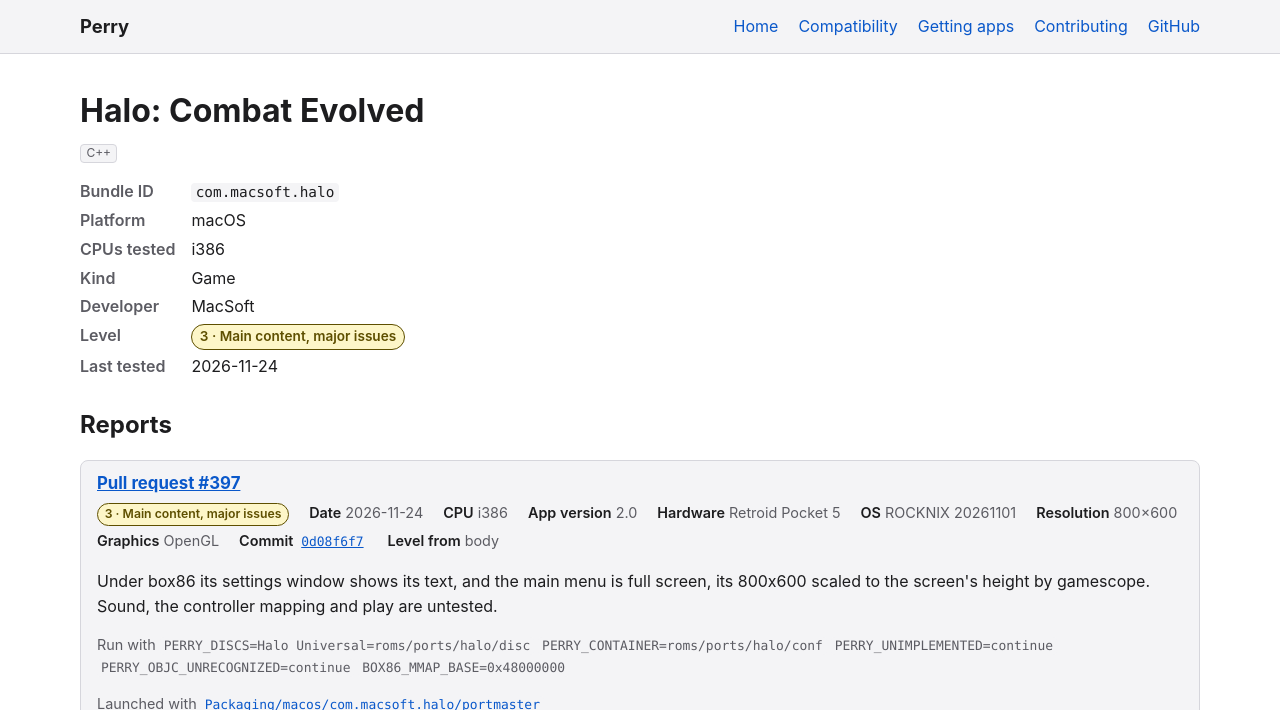
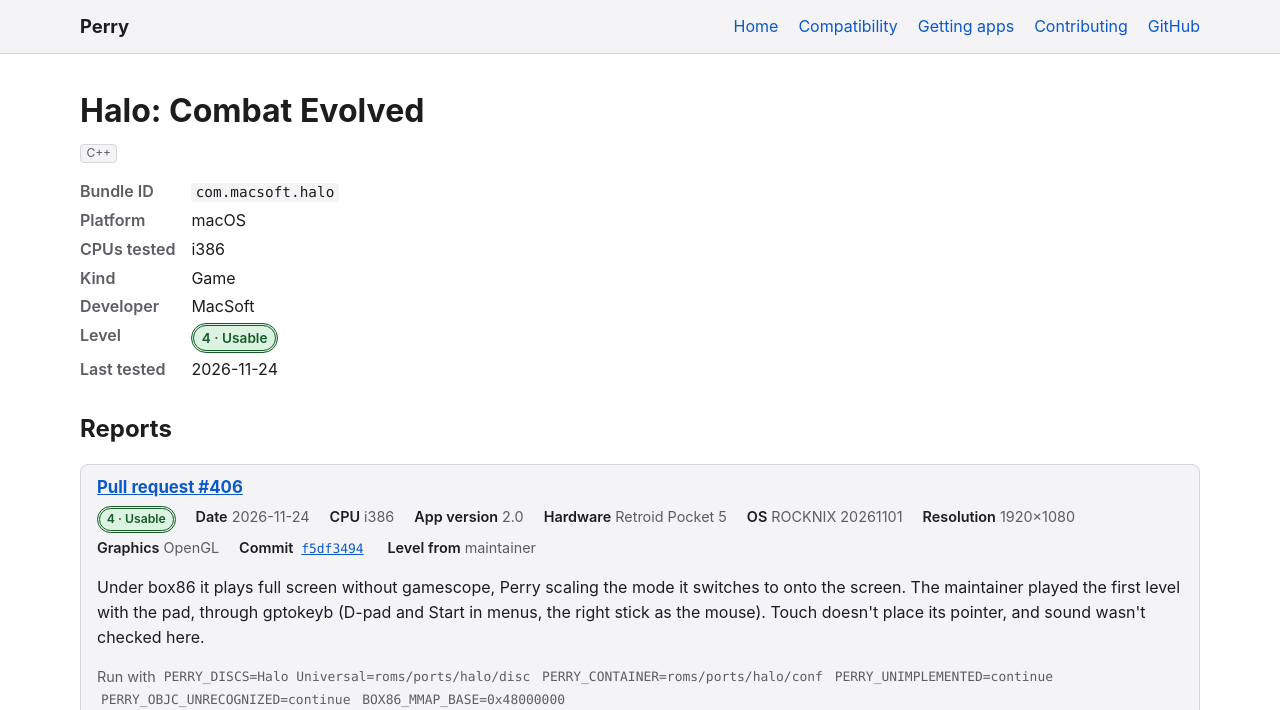
Before and after one commit to MillerTechnologyPeru/Perry, a Jekyll site: the page built from docs/_apps/macos/com.macsoft.halo.md, in a window 1280 px wide and 1400 px high. Shown: the top 710 px of the window. Built offline with Jekyll 4.4.1, drawn with Linux system fonts in a browser that asks for light colours; some of the changed text lies outside the part shown; grey boxes are pictures that could not be loaded.

Commit message:
Add Halo's report for scaled full screen and the pad on the Retroid Pocket 5

```diff
--- a/docs/_apps/macos/com.macsoft.halo.md
+++ b/docs/_apps/macos/com.macsoft.halo.md
@@ -152,12 +152,37 @@ reports:
       - "BOX86_MMAP_BASE=0x48000000"
     level: 3
     source: body
-    notes: Under box86 its settings window shows its text, and the main menu is full screen, its 800x600 scaled to the screen's height by gamescope. Sound, the controller mapping and play are untested.
+    notes: Under box86 its settings window shows its text. Run in gamescope (HALO_SCREEN=800x600) the main menu is full screen, its 800x600 scaled to the screen's height, but gamescope often aborts as the game starts, so the launcher leaves it out and the game plays in a window. Sound, the controller mapping and play are untested.
     screenshots:
       - url: https://github.com/user-attachments/assets/994d0749-ac77-4775-86e0-cfaf0c3b0882
-        caption: The main menu full screen on the Retroid Pocket 5
+        caption: The main menu full screen on the Retroid Pocket 5, in gamescope
       - url: https://github.com/user-attachments/assets/51b3074b-0404-4b8d-a451-9542bcb9b22b
         caption: The graphics settings window on the Retroid Pocket 5
+  - pr: 406
+    date: 2026-11-24
+    perry: "f5df3494"
+    platform: macos
+    cpu: i386
+    app_version: "2.0"
+    hardware: Retroid Pocket 5
+    os: ROCKNIX 20261101
+    packaging: Packaging/macos/com.macsoft.halo/portmaster
+    resolution: "1920x1080"
+    graphics: OpenGL
+    env:
+      - "PERRY_DISCS=Halo Universal=roms/ports/halo/disc"
+      - "PERRY_CONTAINER=roms/ports/halo/conf"
+      - "PERRY_UNIMPLEMENTED=continue"
+      - "PERRY_OBJC_UNRECOGNIZED=continue"
+      - "BOX86_MMAP_BASE=0x48000000"
+    level: 4
+    source: maintainer
+    notes: Under box86 it plays full screen without gamescope, Perry scaling the mode it switches to onto the screen. The maintainer played the first level with the pad, through gptokeyb (D-pad and Start in menus, the right stick as the mouse). Touch doesn't place its pointer, and sound wasn't checked here.
+    screenshots:
+      - url: https://github.com/user-attachments/assets/1a311782-dab1-473e-b62f-d9e95fed30a1
+        caption: The first level on the Retroid Pocket 5
+      - url: https://github.com/user-attachments/assets/23fc3df2-cf25-4c1e-bba7-b68c72ab8364
+        caption: The main menu full screen on the Retroid Pocket 5
 ---
 
 A Carbon application for PowerPC and Intel, run with the 32-bit Perry. It
@@ -170,5 +195,6 @@ with gptokeyb for the controls. Halo keeps its game state at 0x40000000,
 where box86 would put its own pages, so box86 is built with
 `Packaging/shared/box86/box86-mmap-base.patch` and the launcher sets
 `BOX86_MMAP_BASE=0x48000000`. It plays full screen by switching the
-display to a resolution of its own, so the launcher runs it in gamescope
-with a screen of that size (`HALO_SCREEN`, 800x600 unless set).
+display to a resolution of its own, which the device's screen hasn't got:
+Perry shows the game's window full screen at the screen's size and scales
+what it draws to fit.
```
